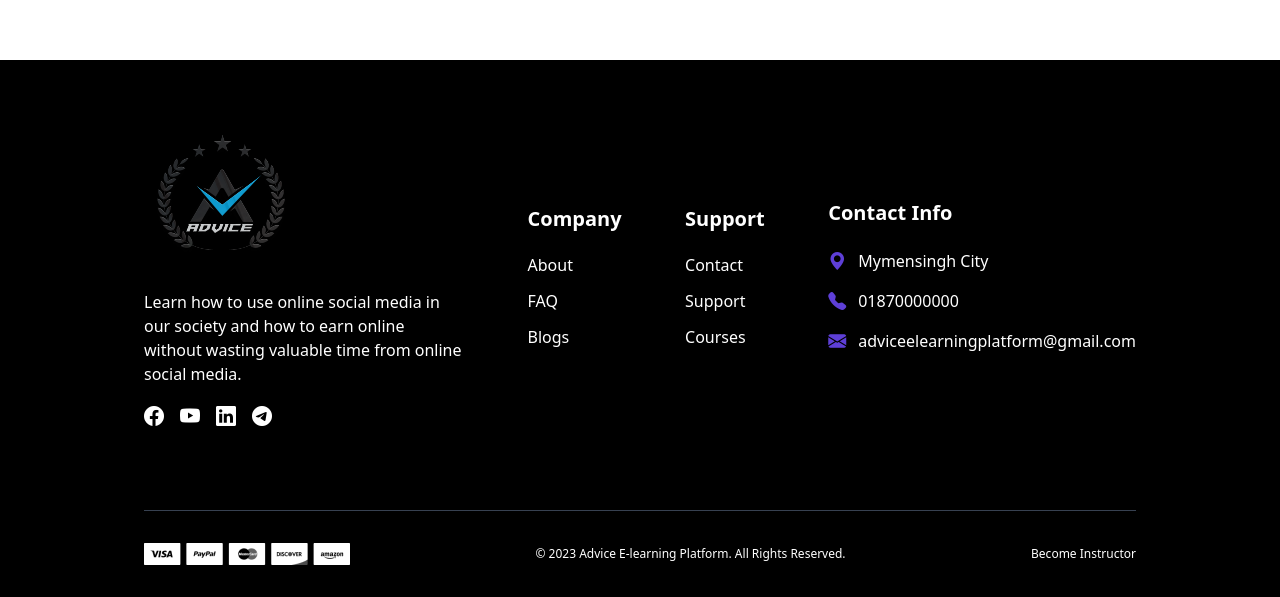
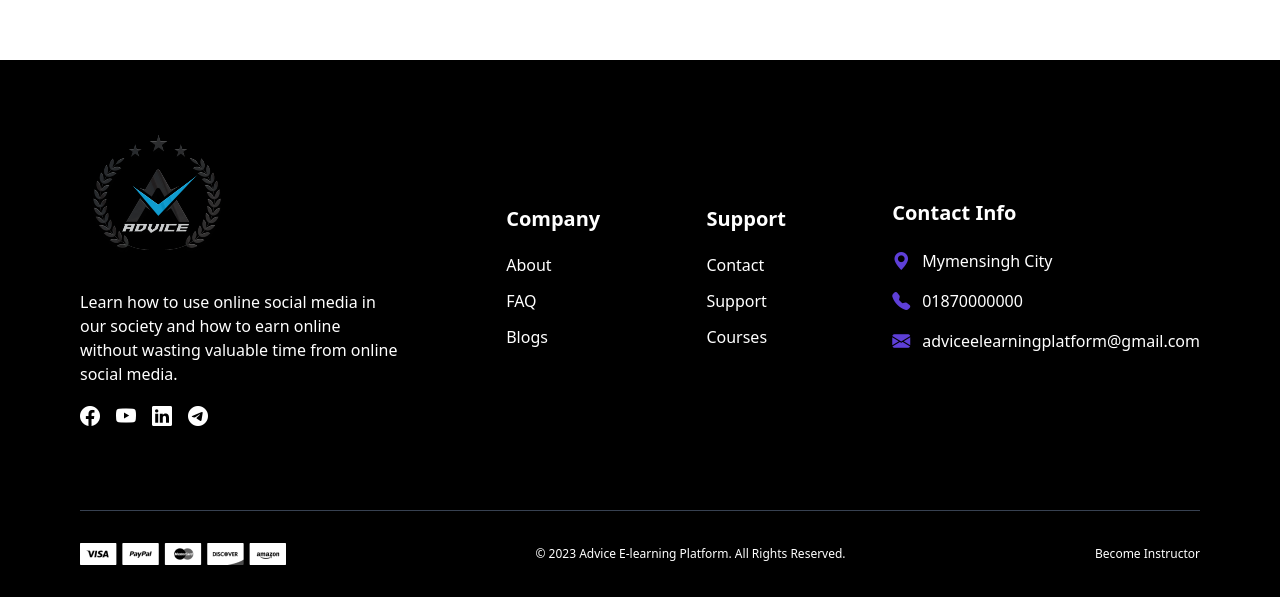
Before and after one commit to anupom998/Advance-E-Learning-Platform, a React (Create React App) app: page / in a window 1280 px wide. Shown: the part 740-1337 px from the top of the page. Built offline with nearby package versions, Linux system fonts and the light colour scheme.

Commit message:
update: footer max  width increased 5xl -> 6xl

```diff
--- a/src/Components/Footer.js
+++ b/src/Components/Footer.js
@@ -3,7 +3,7 @@
 const Footer = () => {
   return (
     <footer className="bg-black text-white">
-      <div className="max-w-5xl mx-auto p-4">
+      <div className="max-w-6xl mx-auto p-4">
         <div className="flex flex-col lg:flex-row justify-between items-start lg:items-center py-12">
 
           <div className="mb-8 lg:mb-0">
```
